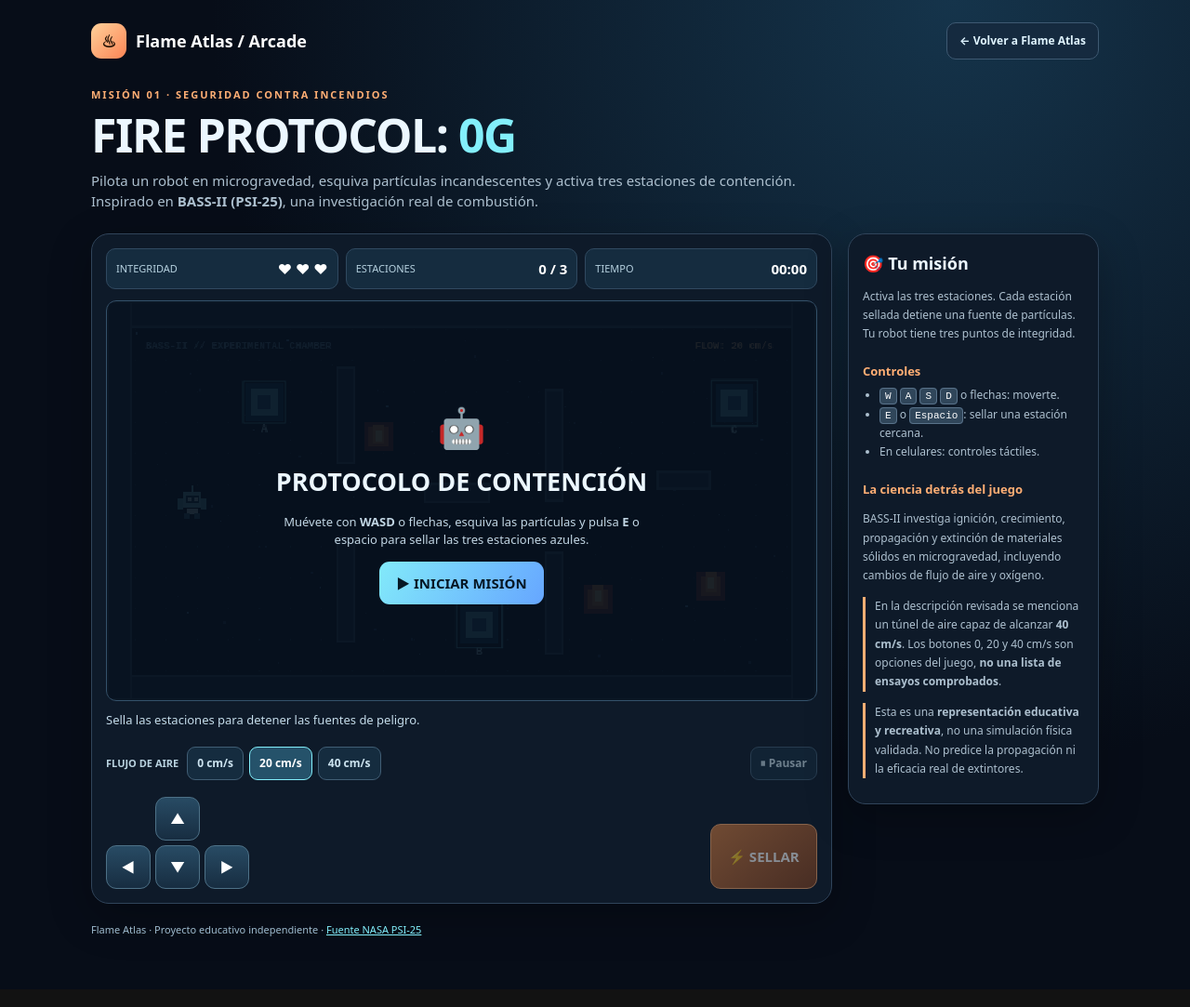
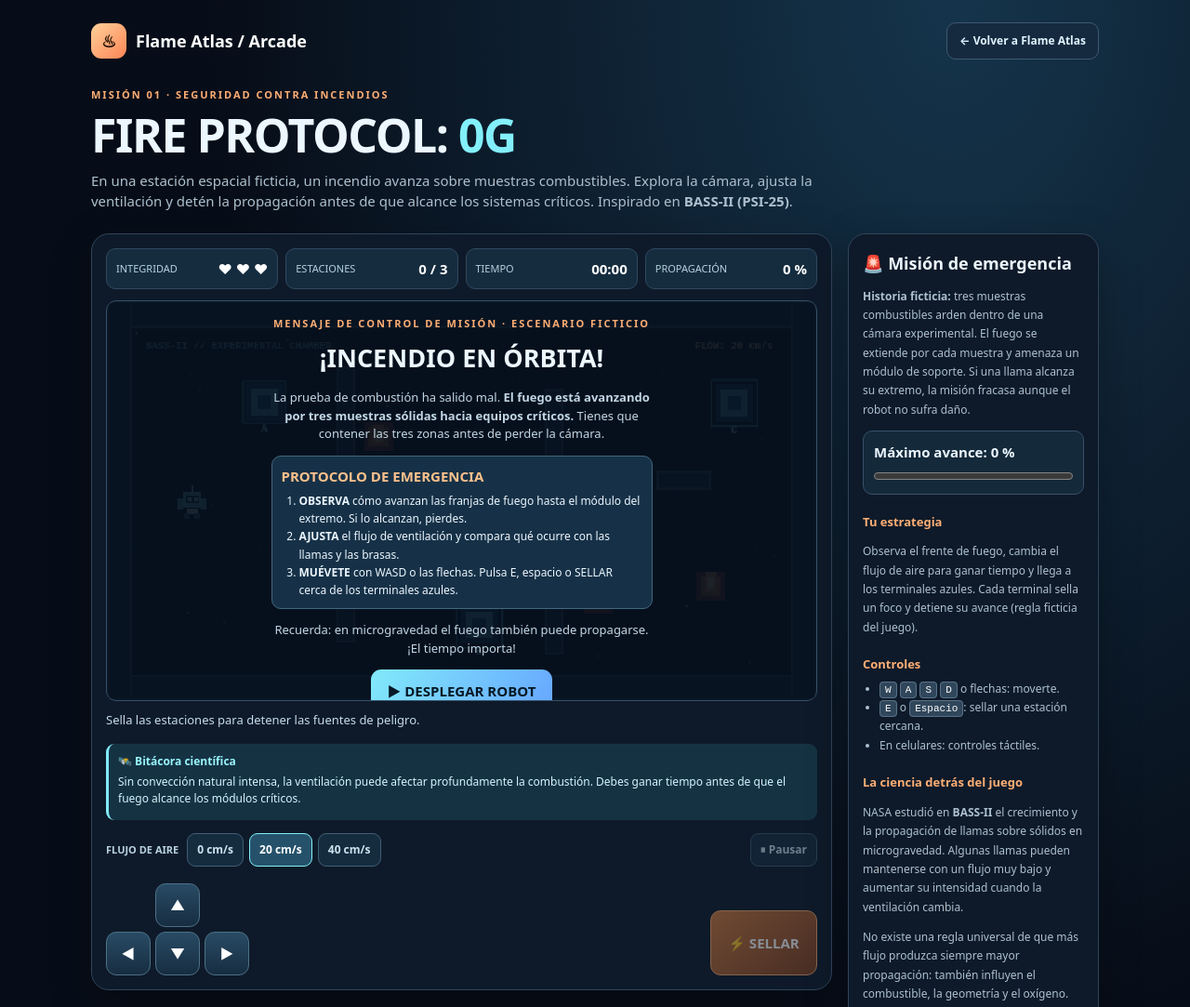
Before and after one commit to Galacticlau/NasaChallenge, a plain HTML site: page fire-protocol.html in a window 1280 px wide. Shown: the top 1083 px of the page at 93% size. Drawn offline with Linux system fonts and the light colour scheme.

Commit message:
Explain science, mission story, instructions and fire danger in Fire Protocol

```diff
--- a/fire-protocol.html
+++ b/fire-protocol.html
@@ -16,7 +16,7 @@ h1{font-size:clamp(31px,4.5vw,50px);letter-spacing:-1.5px;line-height:1.1;margin
 .lead{color:var(--muted);max-width:780px;margin:0 0 23px}
 .layout{display:grid;grid-template-columns:minmax(0,1fr) 270px;gap:17px;align-items:start}
 .panel{background:#0e1a29;border:1px solid var(--border);border-radius:19px;padding:15px;box-shadow:0 14px 45px #0004;min-width:0}
-.hud{display:grid;grid-template-columns:repeat(3,minmax(0,1fr));gap:8px;margin-bottom:12px}.stat{display:flex;justify-content:space-between;gap:7px;align-items:center;border:1px solid #304960;background:#152c3f;border-radius:10px;padding:10px;font-size:11px;color:#b6d1df}.stat strong{font-size:15px;color:#fff}
+.hud{display:grid;grid-template-columns:repeat(4,minmax(0,1fr));gap:8px;margin-bottom:12px}.stat{display:flex;justify-content:space-between;gap:7px;align-items:center;border:1px solid #304960;background:#152c3f;border-radius:10px;padding:10px;font-size:11px;color:#b6d1df}.stat strong{font-size:15px;color:#fff}
 .frame{position:relative;background:#070f1a;border-radius:11px;border:1px solid #34516a;overflow:hidden}
 canvas{display:block;width:100%;height:auto;aspect-ratio:16/9;image-rendering:pixelated;touch-action:none}
 .overlay{position:absolute;inset:0;display:grid;place-items:center;text-align:center;padding:16px;background:#06101de8;z-index:3}.overlay[hidden]{display:none}.overlay>div{max-width:410px}
@@ -43,31 +43,56 @@ dialog::backdrop{background:#010611da}dialog h2{font-size:26px;margin:9px 0}dial
 .disclaimer{font-size:11px!important;color:#9db7c7!important}
 @media(max-width:870px){.layout{grid-template-columns:1fr}.info{display:block}}
 @media(max-width:520px){.wrap{padding:15px 9px 30px}.panel{padding:8px;border-radius:11px}.stat{padding:7px;flex-wrap:wrap;font-size:10px}.stat strong{font-size:13px}.hud{gap:5px}.pad{grid-template-columns:repeat(3,45px);grid-template-rows:repeat(2,44px)}.seal{width:100px}.overlay p{font-size:11px}.overlay h2{font-size:20px}}
+
+.brief{background:#163147;border:1px solid #42677d;border-radius:10px;padding:10px;text-align:left;margin:11px 0}
+.brief strong{color:#ffc18c}.brief ol{margin:6px 0 0;padding-left:19px}.brief li{font-size:12px;line-height:1.6}
+.science-log{background:#153243;border-left:3px solid #82eafa;border-radius:9px;padding:10px;margin:11px 0;font-size:12px;color:#d4f5ff}
+.science-log b{color:#99f4fc}.science-log p{margin:4px 0}
+.fire-progress{border:1px solid #36516c;background:#14293a;border-radius:10px;padding:11px;margin:12px 0}
+.fire-progress meter{display:block;width:100%;height:15px;margin-top:7px;accent-color:#fa875b}
+@media(max-width:520px){.hud{grid-template-columns:repeat(2,minmax(0,1fr))}.overlay{align-items:start;overflow:auto}.overlay>div{margin:auto}.brief li{font-size:11px}}
 </style>
 </head>
 <body><div class="wrap">
 <header class="top"><a class="brand" href="index.html"><b>♨</b>Flame Atlas / Arcade</a><a class="back" href="index.html#inicio">← Volver a Flame Atlas</a></header>
 <div class="eyebrow">Misión 01 · Seguridad contra incendios</div>
 <h1>FIRE PROTOCOL: <span>0G</span></h1>
-<p class="lead">Pilota un robot en microgravedad, esquiva partículas incandescentes y activa tres estaciones de contención. Inspirado en <strong>BASS-II (PSI-25)</strong>, una investigación real de combustión.</p>
+<p class="lead">En una estación espacial ficticia, un incendio avanza sobre muestras combustibles. Explora la cámara, ajusta la ventilación y detén la propagación antes de que alcance los sistemas críticos. Inspirado en <strong>BASS-II (PSI-25)</strong>.</p>
 <div class="layout">
   <section class="panel" aria-label="Juego Fire Protocol 0G">
-    <div class="hud"><div class="stat">INTEGRIDAD <strong id="hp">♥ ♥ ♥</strong></div><div class="stat">ESTACIONES <strong id="count">0 / 3</strong></div><div class="stat">TIEMPO <strong id="timer">00:00</strong></div></div>
+    <div class="hud"><div class="stat">INTEGRIDAD <strong id="hp">♥ ♥ ♥</strong></div><div class="stat">ESTACIONES <strong id="count">0 / 3</strong></div><div class="stat">TIEMPO <strong id="timer">00:00</strong></div><div class="stat">PROPAGACIÓN <strong id="fireLevel">0 %</strong></div></div>
     <div class="frame">
       <canvas id="scene" width="640" height="360" role="img" aria-label="Mapa pixel art de una cámara espacial con estaciones, robot y peligros"></canvas>
-      <div class="overlay" id="intro"><div><div class="robot" aria-hidden="true">🤖</div><h2>PROTOCOLO DE CONTENCIÓN</h2><p>Muévete con <b>WASD</b> o flechas, esquiva las partículas y pulsa <b>E</b> o espacio para sellar las tres estaciones azules.</p><button class="primary" id="start">▶ INICIAR MISIÓN</button></div></div>
+      <div class="overlay" id="intro"><div>
+<div class="eyebrow">Mensaje de control de misión · Escenario ficticio</div>
+<h2>¡INCENDIO EN ÓRBITA!</h2>
+<p>La prueba de combustión ha salido mal. <strong>El fuego está avanzando por tres muestras sólidas hacia equipos críticos.</strong> Tienes que contener las tres zonas antes de perder la cámara.</p>
+<div class="brief"><strong>PROTOCOLO DE EMERGENCIA</strong><ol>
+<li><b>OBSERVA</b> cómo avanzan las franjas de fuego hasta el módulo del extremo. Si lo alcanzan, pierdes.</li>
+<li><b>AJUSTA</b> el flujo de ventilación y compara qué ocurre con las llamas y las brasas.</li>
+<li><b>MUÉVETE</b> con WASD o las flechas. Pulsa E, espacio o SELLAR cerca de los terminales azules.</li>
+</ol></div>
+<p>Recuerda: en microgravedad el fuego también puede propagarse. ¡El tiempo importa!</p>
+<button class="primary" id="start">▶ DESPLEGAR ROBOT</button>
+</div></div>
       <div class="overlay" id="pauseScreen" hidden><div><h2>MISIÓN EN PAUSA</h2><p>Tu robot está a salvo mientras decides la próxima ruta.</p><button class="primary" id="resume">▶ CONTINUAR</button></div></div>
     </div>
-    <p class="status" id="message" role="status" aria-live="polite">Busca las estaciones luminosas.</p>
+    <p class="status" id="message" role="status" aria-live="polite">Observa cómo avanzan los frentes de fuego.</p>
+<div class="science-log" aria-live="polite"><b>🛰️ Bitácora científica</b><p id="scienceText">Sin convección natural intensa, la ventilación puede afectar profundamente la combustión. Debes ganar tiempo antes de que el fuego alcance los módulos críticos.</p></div>
     <div class="toolbar"><div><b>FLUJO DE AIRE</b><button class="preset" data-flow="0" aria-pressed="false">0 cm/s</button><button class="preset" data-flow="20" aria-pressed="true">20 cm/s</button><button class="preset" data-flow="40" aria-pressed="false">40 cm/s</button></div><button class="preset" id="pauseButton" disabled>⏸ Pausar</button></div>
     <div class="controls"><div class="pad" aria-label="Controles de movimiento"><button data-dir="up" aria-label="Arriba">▲</button><button data-dir="left" aria-label="Izquierda">◀</button><button data-dir="down" aria-label="Abajo">▼</button><button data-dir="right" aria-label="Derecha">▶</button></div><button class="seal" id="sealButton" disabled>⚡ SELLAR</button></div>
   </section>
   <aside class="panel info">
-    <h2>🎯 Tu misión</h2><p>Activa las tres estaciones. Cada estación sellada detiene una fuente de partículas. Tu robot tiene tres puntos de integridad.</p>
+    <h2>🚨 Misión de emergencia</h2>
+<p><strong>Historia ficticia:</strong> tres muestras combustibles arden dentro de una cámara experimental. El fuego se extiende por cada muestra y amenaza un módulo de soporte. Si una llama alcanza su extremo, la misión fracasa aunque el robot no sufra daño.</p>
+<div class="fire-progress"><strong>Máximo avance: <span id="dangerPct">0 %</span></strong><meter id="dangerMeter" min="0" max="100" value="0">0%</meter></div>
+<h3>Tu estrategia</h3><p>Observa el frente de fuego, cambia el flujo de aire para ganar tiempo y llega a los terminales azules. Cada terminal sella un foco y detiene su avance (regla ficticia del juego).</p>
     <h3>Controles</h3><ul><li><kbd>W</kbd> <kbd>A</kbd> <kbd>S</kbd> <kbd>D</kbd> o flechas: moverte.</li><li><kbd>E</kbd> o <kbd>Espacio</kbd>: sellar una estación cercana.</li><li>En celulares: controles táctiles.</li></ul>
-    <h3>La ciencia detrás del juego</h3><p>BASS-II investiga ignición, crecimiento, propagación y extinción de materiales sólidos en microgravedad, incluyendo cambios de flujo de aire y oxígeno.</p>
+    <h3>La ciencia detrás del juego</h3>
+<p>NASA estudió en <strong>BASS-II</strong> el crecimiento y la propagación de llamas sobre sólidos en microgravedad. Algunas llamas pueden mantenerse con un flujo muy bajo y aumentar su intensidad cuando la ventilación cambia.</p>
+<p>No existe una regla universal de que más flujo produzca siempre mayor propagación: también influyen el combustible, la geometría y el oxígeno.</p>
     <p class="caution">En la descripción revisada se menciona un túnel de aire capaz de alcanzar <strong>40 cm/s</strong>. Los botones 0, 20 y 40 cm/s son opciones del juego, <strong>no una lista de ensayos comprobados</strong>.</p>
-    <p class="caution">Esta es una <strong>representación educativa y recreativa</strong>, no una simulación física validada. No predice la propagación ni la eficacia real de extintores.</p>
+    <p class="caution">La propagación y los efectos de cada botón son <strong>reglas educativas ficticias</strong>, no datos medidos. Este juego no es una simulación física validada ni indica cómo combatir un incendio real.</p>
   </aside>
 </div>
 <footer>Flame Atlas · Proyecto educativo independiente · <a href="https://psi.nasa.gov/physci/repo/data/investigations/PSI-25" target="_blank" rel="noopener noreferrer">Fuente NASA PSI-25</a></footer>
@@ -76,6 +101,7 @@ dialog::backdrop{background:#010611da}dialog h2{font-size:26px;margin:9px 0}dial
   <span class="tag">INVESTIGACIÓN DE BASE · NASA PSI-25</span>
   <h2 id="endTitle">¡Misión completada!</h2><p id="endMessage"></p><div class="results" id="stats"></div>
   <h3>🔬 BASS-II · Burning and Suppression of Solids – II</h3>
+<p><strong>¿Qué descubriste?</strong> La microgravedad no impide la propagación del fuego sobre sólidos. El flujo forzado de aire puede modificar las llamas, junto con el oxígeno y las propiedades del material. Tu experiencia fue recreativa, no una reproducción de los ensayos.</p>
   <p id="objective">BASS-II estudia ignición, crecimiento, propagación y extinción de sólidos en microgravedad.</p>
   <h3>Condiciones documentadas</h3><p id="conditions">Las pruebas investigan el flujo de aire, la concentración de oxígeno y las características de los materiales.</p>
   <p class="disclaimer">Los comportamientos del juego son ilustrativos. Los textos científicos proceden de la ficha del proyecto, no de resultados numéricos de pruebas individuales.</p>
```
